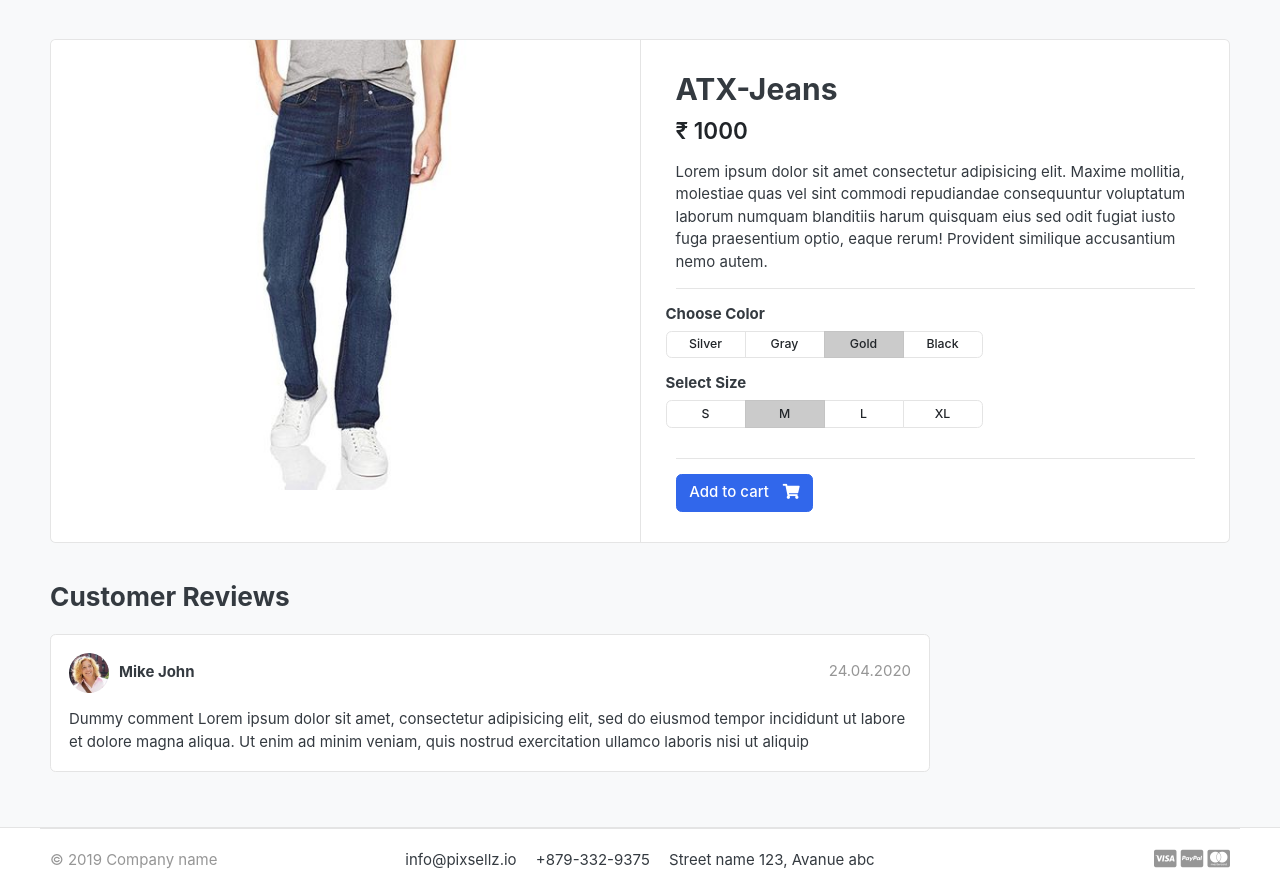
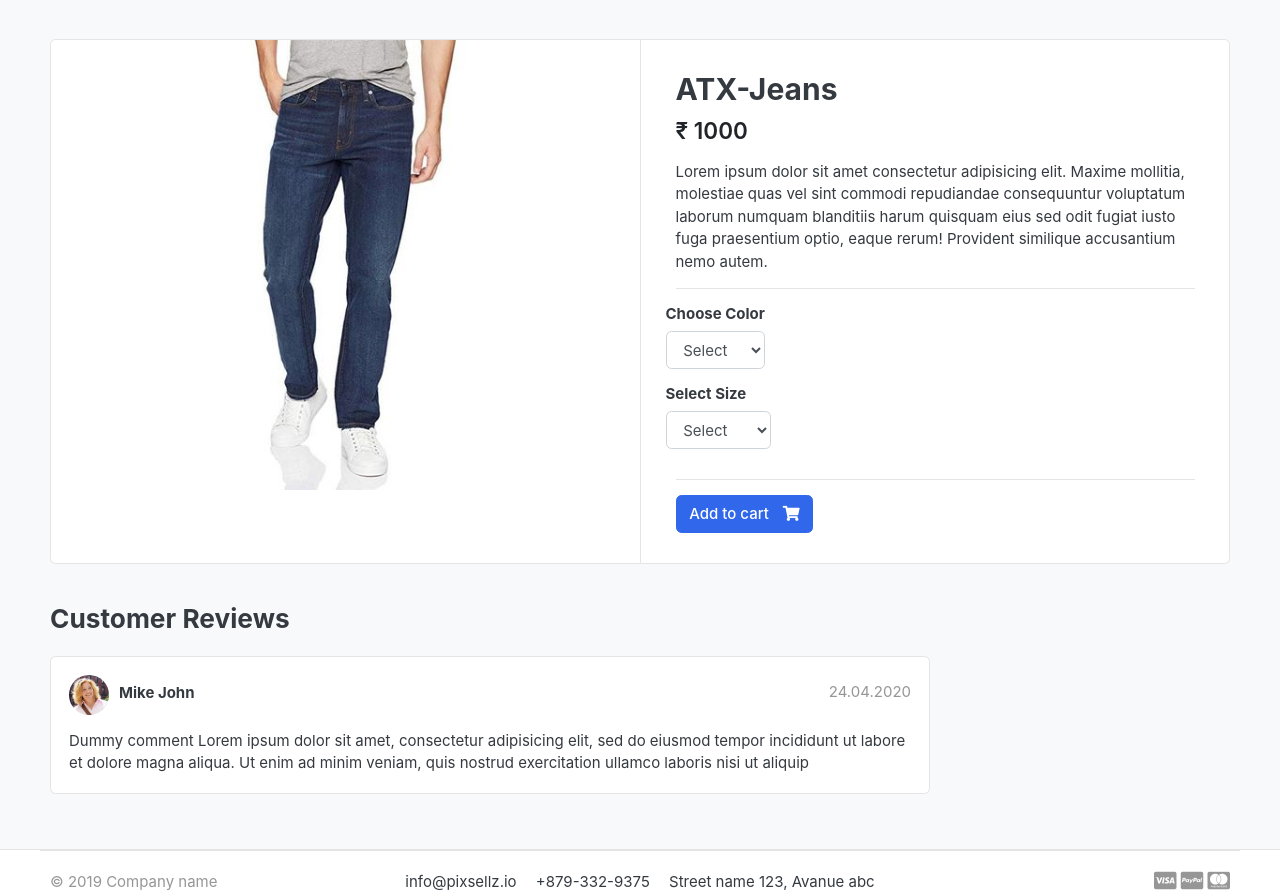
Before and after one commit to NickNair07/GreatCart-Ecommerce, a Django app: page /store/jeans/atx-jeans/ in a window 1280 px wide. Shown: the part 119-1009 px from the top of the page. Before the commit the page ends 988 px from the top, so only its background shows below. Run offline with Django 3.2, Linux system fonts and the light colour scheme; data comes from the database, SQL or seed files in the repository; both versions use the stored data as it was after the commit; data that the repository does not hold is empty; some libraries are stand-ins or nearby versions; some web fonts are replaced.

Commit message:
added product variation function

```diff
--- a/carts/models.py
+++ b/carts/models.py
@@ -1,5 +1,5 @@
 from django.db import models
-from store.models import Product
+from store.models import Product, Variation
 
 
 # Create your models here.
@@ -13,6 +13,7 @@
 
 class Cart_item(models.Model):
     product = models.ForeignKey(Product, on_delete=models.CASCADE)
+    variations = models.ManyToManyField(Variation, blank=True)
     cart = models.ForeignKey(Cart, on_delete=models.CASCADE)
     quantity = models.IntegerField()
     is_active = models.BooleanField(default=True)
--- a/carts/urls.py
+++ b/carts/urls.py
@@ -5,6 +5,6 @@
 urlpatterns = [
     path('', views.cart, name='cart'),
     path('add_cart/<product_id>/', views.add_cart, name='add_cart'),
-    path('remove_cart/<int:product_id>/', views.remove_cart, name='remove_cart'),
-    path('remove_cart_item/<int:product_id>/', views.remove_cart_item, name='remove_cart_item'),
+    path('remove_cart/<int:product_id>/<int:cart_item_id>/', views.remove_cart, name='remove_cart'),
+    path('remove_cart_item/<int:product_id>/<int:cart_item_id>/', views.remove_cart_item, name='remove_cart_item'),
 ]
--- a/carts/views.py
+++ b/carts/views.py
@@ -1,6 +1,6 @@
 from django.shortcuts import render, redirect, get_object_or_404
 from .models import Cart, Cart_item
-from store.models import Product
+from store.models import Product, Variation
 
 # Create your views here.
 def _cart_id(request):
@@ -12,6 +12,21 @@
 
 def add_cart(request, product_id):
     product = Product.objects.get(id=product_id)    # get the product with product id
+
+    # get product variaion - color and size
+    product_variation = []
+    if request.method == 'POST':
+        for item in request.POST:
+            key = item
+            value = request.POST[key]
+
+            try:
+                variation = Variation.objects.get(product=product, variation_category__iexact=key, variation_value__iexact=value)
+                product_variation.append(variation)
+            except:
+                pass
+
+    # function for getting the cart
     try:
         cart = Cart.objects.get(cart_id=_cart_id(request))   # get the cart using session key
 
@@ -21,25 +36,53 @@
         )
         cart.save()
 
-    try:
-        cart_item = Cart_item.objects.get(product=product, cart=cart)    # get cart item to the cart
-        cart_item.quantity += 1          # increase the cart item quantity
-        cart_item.save()
-    except Cart_item.DoesNotExist:          # adding the cart item first time with a session key-
-                                                                            # and setting the quantity = 1
+    #function for getting the cart item
+    is_cart_item_exists = Cart_item.objects.filter(product=product, cart=cart).exists()
+
+    if is_cart_item_exists:
+        cart_item = Cart_item.objects.filter(product=product, cart=cart)
+        # to check the variation is present in the cartitem
+        ex_var_list = []
+        id = []
+        for item in cart_item:
+            existing_variation = item.variations.all()
+            ex_var_list.append(list(existing_variation))
+            id.append(item.id)
+
+        if product_variation in ex_var_list:
+            # increase the same cart item
+            index = ex_var_list.index(product_variation)
+            item_id = id[index]
+            item = Cart_item.objects.get(product=product, id=item_id)
+            item.quantity += 1
+            item.save()
+        else:
+            # create a new cart item with different variation
+            item = Cart_item.objects.create(product=product, quantity=1, cart=cart)
+            # to check the product variaton list is empty or not:
+            if len(product_variation) > 0:
+                item.variations.clear()
+                item.variations.add(*product_variation)
+            item.save()
+
+    else:          # adding the cart item first time with a session key and setting the quantity = 1
         cart_item = Cart_item.objects.create(
             product=product,
             quantity=1,
             cart=cart,
         )
+        if len(product_variation) > 0:
+            cart_item.variations.clear()
+            cart_item.variations.add(*product_variation)
         cart_item.save()
     return redirect('cart')
 
 
-def remove_cart(request, product_id):
+# function for decrement the cart item
+def remove_cart(request, product_id, cart_item_id):
     cart = Cart.objects.get(cart_id= _cart_id(request))
     product = get_object_or_404(Product, id=product_id)
-    cart_item = Cart_item.objects.get(product=product, cart=cart)
+    cart_item = Cart_item.objects.get(product=product, cart=cart, id=cart_item_id)
     if cart_item.quantity > 1:
         cart_item.quantity -= 1
         cart_item.save()
@@ -48,10 +91,11 @@
     return redirect('cart')
 
 
-def remove_cart_item(request, product_id):
+# function for remove the cart item
+def remove_cart_item(request, product_id, cart_item_id):
     cart = Cart.objects.get(cart_id=_cart_id(request))      # get the cart using session key
     product = get_object_or_404(Product, id=product_id)
-    cart_item = Cart_item.objects.get(cart=cart, product=product)   # get the cart item related to the specific cart
+    cart_item = Cart_item.objects.get(cart=cart, product=product, id=cart_item_id)   # get the cart item related to the specific cart
     cart_item.delete()
     return redirect('cart')
 
--- a/store/models.py
+++ b/store/models.py
@@ -19,3 +19,32 @@
     # To get the url for each product single page
     def get_url(self):
         return reverse('product_detail', args=[self.category.slug, self.slug])
+
+    def __str__(self):
+        return self.product_name
+
+
+class VariationManager(models.Manager):
+    def colors(self):
+        return super(VariationManager, self).filter(variation_category='color', is_active=True)
+
+    def sizes(self):
+        return super(VariationManager, self).filter(variation_category='size', is_active=True)
+
+
+variation_category_choice = (
+    ('color', 'color'),
+    ('size', 'size'),
+)
+
+class Variation(models.Model):
+    product = models.ForeignKey(Product, on_delete=models.CASCADE)
+    variation_category = models.CharField(max_length=100, choices=variation_category_choice)
+    variation_value = models.CharField(max_length=100)
+    is_active = models.BooleanField(default=True)   # is_active is used to disable any variation if we want!
+    created_date = models.DateTimeField(auto_now=True)
+
+    objects = VariationManager()
+
+    def __str__(self):  # unicode instead of str. because product is not a string
+        return self.variation_value
--- a/templates/store/product_detail.html
+++ b/templates/store/product_detail.html
@@ -19,6 +19,8 @@
     </article> <!-- gallery-wrap .end// -->
             </aside>
             <main class="col-md-6 border-left">
+    <form action="{% url 'add_cart' single_product.id %}" method="POST">
+      {% csrf_token %}
       <article class="content-body">
 
       <h2 class="title">{{single_product.product_name}}</h2>
@@ -34,48 +36,33 @@
           <div class="row">
               <div class="item-option-select">
                   <h6>Choose Color</h6>
-                <div class="btn-group btn-group-sm btn-group-toggle" data-toggle="buttons">
-                  <label class="btn btn-light">
-                    <input type="radio" name="radio_color"> Silver
-                  </label>
-                  <label class="btn btn-light">
-                    <input type="radio" name="radio_color" > Gray
-                  </label>
-                  <label class="btn btn-light active">
-                    <input type="radio" name="radio_color checked"> Gold
-                  </label>
-                  <label class="btn btn-light">
-                    <input type="radio" name="radio_color"> Black
-                  </label>
-                </div>
+                  <select name="color" class="form-control" required>
+                      <option value="" disabled selected>Select</option>
+                    {% for i in single_product.variation_set.colors %}   <!-- (_set.all) will return all values from variations -->>
+                      <option value="{{i.variation_value | lower}}">{{i.variation_value | capfirst}}</option>
+                    {% endfor %}
+                  </select>
               </div>
           </div> <!-- row.// -->
           <div class="row">
               <div class="item-option-select">
                   <h6>Select Size</h6>
-                <div class="btn-group btn-group-sm btn-group-toggle" data-toggle="buttons">
-                  <label class="btn btn-light">
-                    <input type="radio" name="radio_color"> S
-                  </label>
-                  <label class="btn btn-light active">
-                    <input type="radio" name="radio_color" checked> M
-                  </label>
-                  <label class="btn btn-light">
-                    <input type="radio" name="radio_color"> L
-                  </label>
-                  <label class="btn btn-light">
-                    <input type="radio" name="radio_color"> XL
-                  </label>
-                </div>
+                  <select name="size" class="form-control" required>
+                      <option value="" disabled selected>Select</option>
+                    {% for i in single_product.variation_set.sizes %}   <!-- (_set.all) will return all values from variations -->>
+                      <option value="{{i.variation_value | lower}}">{{i.variation_value | capfirst}}</option>
+                    {% endfor %}
+                  </select>
               </div>
           </div> <!-- row.// -->
           <hr>
           {% if single_product.stock <= 0 %}
           <h5 class="text-danger">Out of Stock</h5>
           {% else %}
-         <a href="{% url 'add_cart' single_product.id %}" class="btn  btn-primary"> <span class="text">Add to cart</span> <i class="fas fa-shopping-cart"></i>  </a>
+          <button type="submit" class="btn  btn-primary"> <span class="text">Add to cart</span> <i class="fas fa-shopping-cart"></i>  </button>
           {% endif %}
       </article> <!-- product-info-aside .// -->
+    </form>
             </main> <!-- col.// -->
         </div> <!-- row.// -->
     </div> <!-- card.// -->
```
Also changed, not shown: carts/admin.py (+7 -0 lines), store/admin.py (+8 -1 lines), templates/store/cart.html (+19 -4 lines), carts/migrations/0002_cart_item_variations.py (added), db.sqlite3, store/migrations/0002_variation.py (added). Lines whose indentation alone changed are shown as unchanged.
